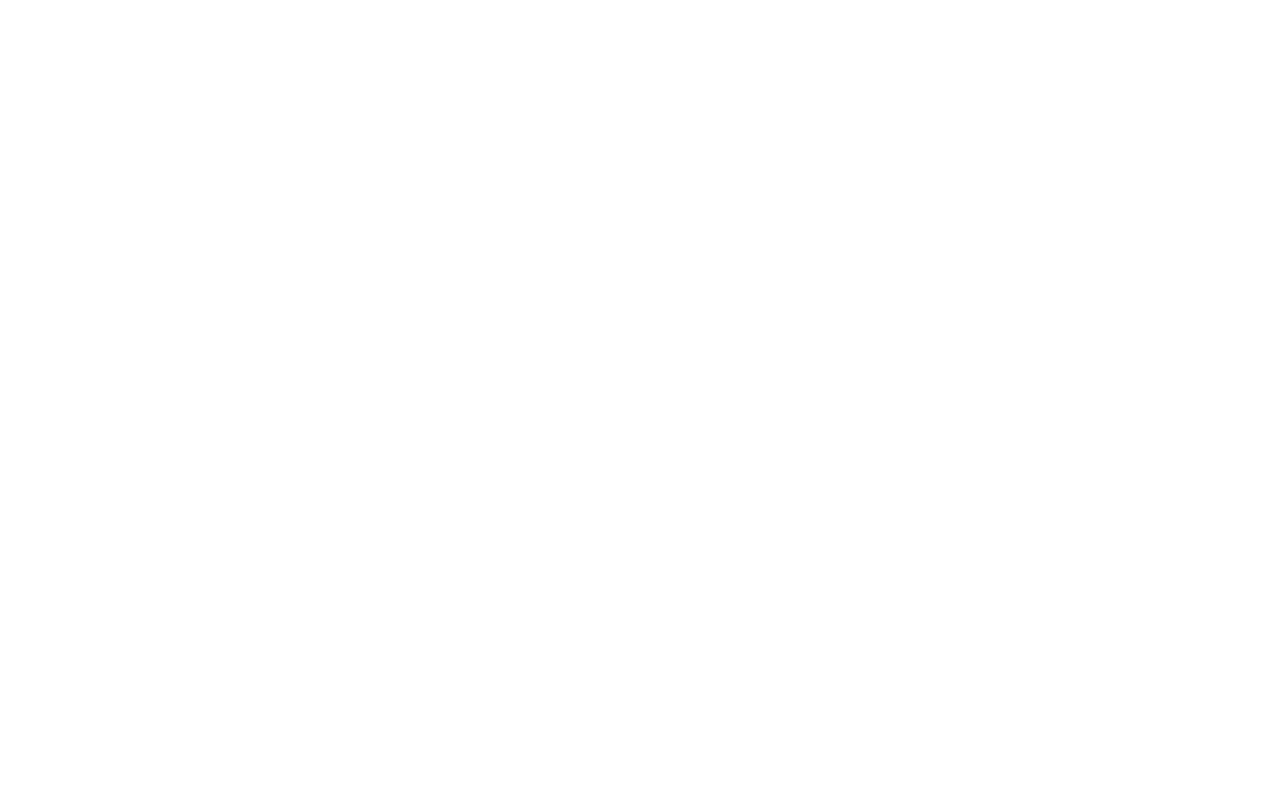
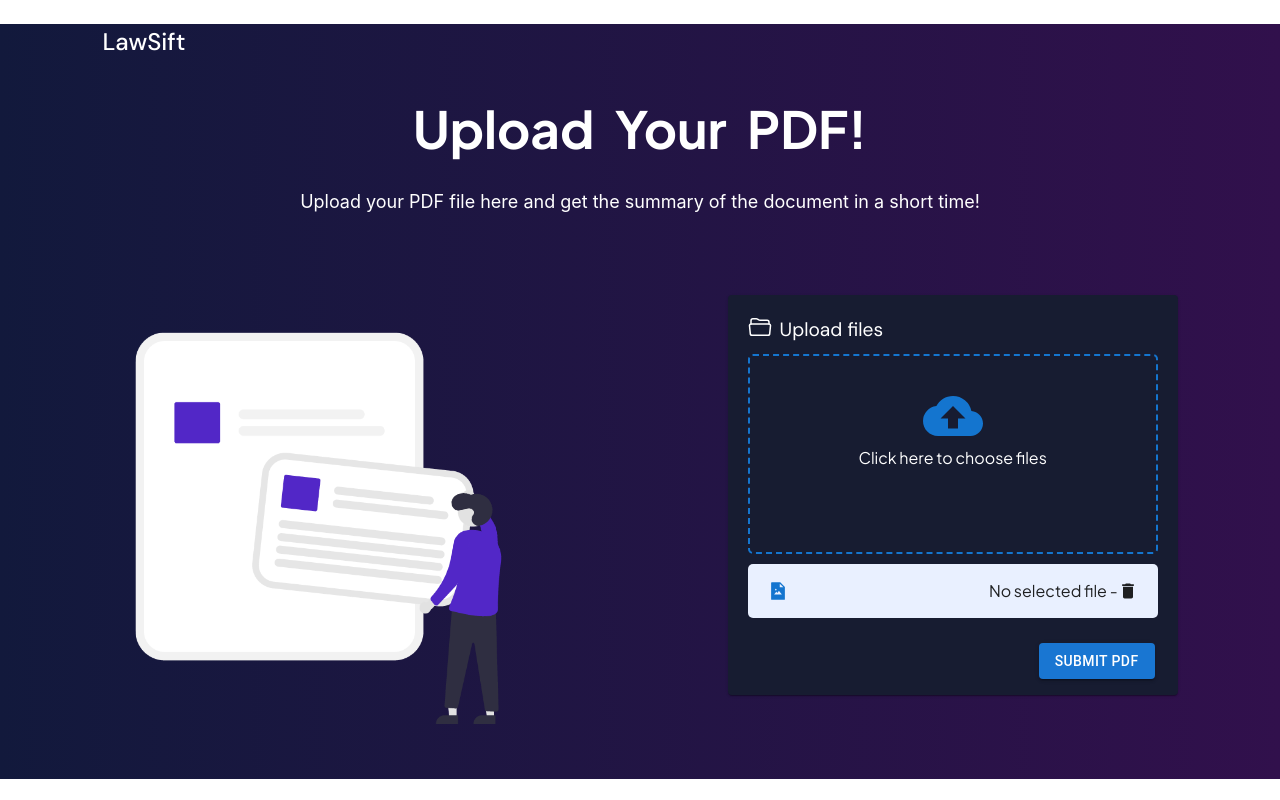
Before and after one commit to KanishkSogani/LawSift, a React (Vite) app in the folder client/: page /upload in a window 1280 px wide. Before the commit this address had no page. Built offline with nearby package versions, Linux system fonts and the light colour scheme.

Commit message:
seprate upload page created

```diff
--- a/client/src/App.jsx
+++ b/client/src/App.jsx
@@ -2,24 +2,17 @@ import { BrowserRouter as Router, Routes, Route } from "react-router-dom";
 import "./App.css";
 import LandingPage from "./pages/LandingPage";
 import Dashboard from "./pages/Dashboard";
-
 import { useState } from "react";
+import Uploadpdf from "./pages/Uploadpdf";
 function App() {
   const [data, setData] = useState([]);
   return (
     <div>
       <Router>
         <Routes>
-          <Route
-            className="bg"
-            path="/"
-            element={<LandingPage setData={setData} />}
-          />
-          <Route
-            className="bg"
-            path="/Dashboard"
-            element={<Dashboard data={data} />}
-          />
+          <Route path="/" element={<LandingPage setData={setData} />} />
+          <Route path="/Dashboard" element={<Dashboard data={data} />} />
+          <Route path="/upload" element={<Uploadpdf data={data} />} />
         </Routes>
       </Router>
     </div>
--- a/client/src/pages/LandingPage.jsx
+++ b/client/src/pages/LandingPage.jsx
@@ -1,6 +1,6 @@
 import HeroSection from "../components/HeroSection";
 import Features from "../components/Features";
-import Uploadpdf from "../components/Uploadpdf";
+import Uploadpdf from "../components/Uploaddummy";
 import About from "../components/About";
 import Footer from "../components/Footer";
 import Navbar from "../components/Navbar";
--- /dev/null
+++ b/client/src/pages/Uploadpdf.jsx
@@ -0,0 +1,250 @@
+import { useState } from "react";
+import { Link } from "react-router-dom";
+import { MdCloudUpload, MdDelete } from "react-icons/md";
+import { AiFillFileImage } from "react-icons/ai";
+import { Card, Button } from "@mui/material";
+import uploadAnimation from "../assets/uploadAnimation.json";
+import lineAnimation from "../assets/lineAnimation.json";
+import Lottie from "lottie-react";
+import { useNavigate } from "react-router-dom";
+import axios from "axios";
+import { toastwrapper } from "../utils/toastwrapper";
+import toast, { Toaster } from "react-hot-toast";
+
+function Uploadpdf({ setData }) {
+  const navigate = useNavigate();
+  const [selectedFile, setSelectedFile] = useState(null);
+
+  // Function to handle file selection
+  const handleFileInputChange = (event) => {
+    setSelectedFile(event.target.files[0]);
+    setFileName(event.target.files[0].name);
+  };
+
+  // Function to handle form submission
+  const handleSubmit = async (event) => {
+    event.preventDefault();
+    navigate("/Dashboard");
+
+    const formData = new FormData();
+    formData.append("pdf", selectedFile);
+
+    try {
+      const response = await axios.post(
+        "http://localhost:3000/analysis/summary",
+        formData,
+        {
+          headers: {
+            "Content-Type": "multipart/form-data",
+          },
+        }
+      );
+      console.log("File uploaded successfully:", response.data);
+      setData(response.data.data);
+    } catch (error) {
+      console.error("Error uploading file:", error.response.data);
+    }
+  };
+
+  const [fileName, setFileName] = useState("No selected file");
+  return (
+    <>
+      <div className="mt-[1.5rem]">
+        <Link
+          className="ml-[8vw]  text-3xl "
+          style={{ color: "white", fontSize: "1.5rem", fontFamily: "DM Sans" }}
+          to={"/"}
+        >
+          LawSift
+        </Link>
+      </div>
+      <div id="upload">{/* This is an empty div */}</div>
+      <br />
+      <div
+        style={{
+          marginTop: "1rem",
+          marginLeft: "8vw",
+          marginRight: "8vw",
+          display: "flex",
+          justifyContent: "center",
+          flexDirection: "column",
+          alignItems: "center",
+        }}
+      >
+        <h1
+          style={{
+            color: "white",
+            fontFamily: "Plus Jakarta Sans",
+            wordSpacing: ".7rem",
+          }}
+        >
+          Upload Your PDF!
+        </h1>
+        <p
+          style={{
+            color: "white",
+            textAlign: "center",
+            marginTop: "2rem",
+            paddingLeft: "9vw",
+            paddingRight: "9vw",
+            fontSize: "18px",
+          }}
+        >
+          Upload your PDF file here and get the summary of the document in a
+          short time!
+        </p>
+      </div>
+      <div>
+        <div
+          style={{
+            marginTop: "8vh",
+            display: "flex",
+            justifyContent: "space-evenly",
+            marginLeft: "8vw",
+            gap: "1rem",
+            fontFamily: "Plus Jakarta Sans",
+          }}
+        >
+          <div
+            style={{ marginRight: "vw", position: "relative", right: "8vw" }}
+          >
+            <Lottie style={{ height: 500 }} animationData={uploadAnimation} />
+          </div>
+          <div style={{ marginRight: "8vw", marginTop: "2vh" }}>
+            <Card
+              style={{
+                backgroundColor: "#171C31",
+                minWidth: 450,
+                minHeight: 400,
+                padding: 20,
+              }}
+            >
+              <div
+                style={{
+                  fontFamily: "DM sans",
+                  color: "white",
+                  marginBottom: 8,
+                  display: "flex",
+                  alignItems: "center",
+                }}
+              >
+                <div>
+                  <ion-icon
+                    // size="large"
+                    style={{ marginRight: ".5rem", fontSize: 24 }}
+                    name="folder-open-outline"
+                  ></ion-icon>
+                </div>
+                <div style={{ fontSize: "1.2rem" }}>Upload files</div>
+              </div>
+              <div>
+                <form
+                  onSubmit={handleSubmit}
+                  onClick={(event) => {
+                    // Check if the event target is not the button
+                    if (!event.target.closest("button")) {
+                      document.querySelector(".input-field").click();
+                    }
+                  }}
+                >
+                  <input
+                    type="file"
+                    accept=".pdf"
+                    className="input-field"
+                    required={true}
+                    style={{ backgroundColor: "white" }}
+                    hidden
+                    // onChange={(e) => {
+                    //   setFileName(e.target.files[0].name);
+                    //   setImage(e.target.files[0]);
+                    //   setPdf(e.target.files[0]);
+                    // }}
+                    onChange={handleFileInputChange}
+                  />
+
+                  {selectedFile ? (
+                    <div
+                      style={{
+                        display: "flex",
+                        flexDirection: "column",
+                        alignItems: "center",
+                      }}
+                    >
+                      <AiFillFileImage
+                        style={{ fontSize: 60 }}
+                        color="#1475cf"
+                      />
+                      <div style={{ color: "white" }}>{fileName}</div>
+                    </div>
+                  ) : (
+                    <>
+                      <MdCloudUpload color="#1475cf" size={60} />
+                      <p style={{ color: "white" }}>
+                        Click here to choose files
+                      </p>
+                    </>
+                  )}
+                  <Button
+                    type="submit"
+                    style={{
+                      marginTop: "1rem",
+                      position: "relative",
+                      top: "9.8rem",
+                      left: "9rem",
+                    }}
+                    variant="contained"
+                    // onClick={() => {
+                    //   !selectedFile
+                    //     ? alert("Please select a file!")
+                    //     : navigate("/Dashboard");
+                    // }}
+                    // onClick={() => {
+                    //   handleSubmit();
+                    // }}
+                  >
+                    Submit Pdf
+                  </Button>
+                </form>
+
+                <section className="uploaded-row">
+                  <AiFillFileImage style={{ fontSize: 20 }} color="#1475cf" />
+                  <span className="upload-content">
+                    {fileName} -
+                    <MdDelete
+                      className="delete"
+                      style={{ fontSize: 20, cursor: "pointer" }}
+                      onClick={() => {
+                        setFileName("No selected file");
+                        setSelectedFile(null);
+                      }}
+                    />
+                  </span>
+                </section>
+                <div style={{ display: "flex", justifyContent: "flex-end" }}>
+                  {/* <Button
+                    type="submit"
+                    style={{ marginTop: "1rem" }}
+                    variant="contained"
+                    // onClick={() => {
+                    //   !image
+                    //     ? alert("Please select a file!")
+                    //     : navigate("/Dashboard");
+                    // }}
+                    // onClick={() => {
+                    //   handleSubmit();
+                    // }}
+                  >
+                    Submit Pdf
+                  </Button> */}
+                </div>
+              </div>
+            </Card>
+          </div>
+        </div>
+      </div>
+      <Toaster />
+    </>
+  );
+}
+
+export default Uploadpdf;
```
Also changed, not shown: client/src/components/Uploaddummy.jsx (renamed from client/src/components/Uploadpdf.jsx).
